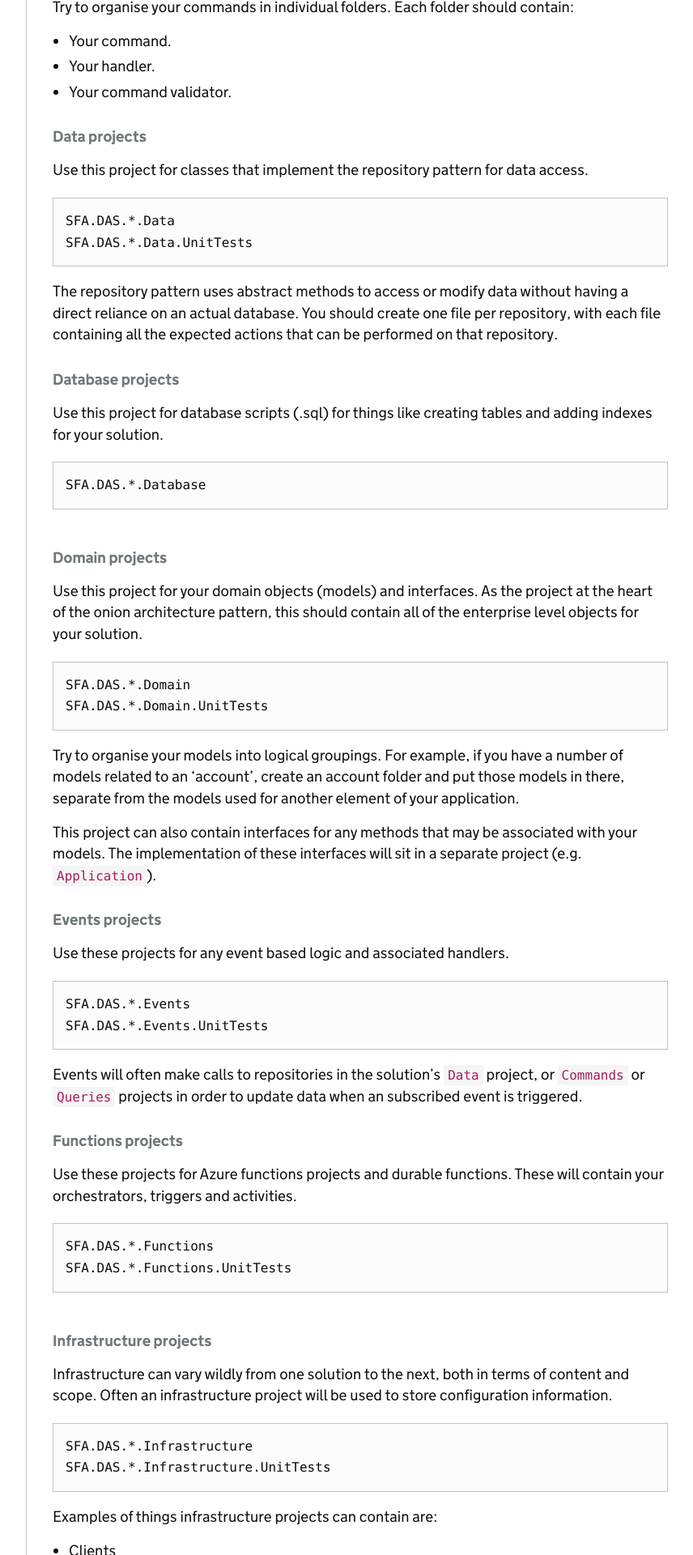
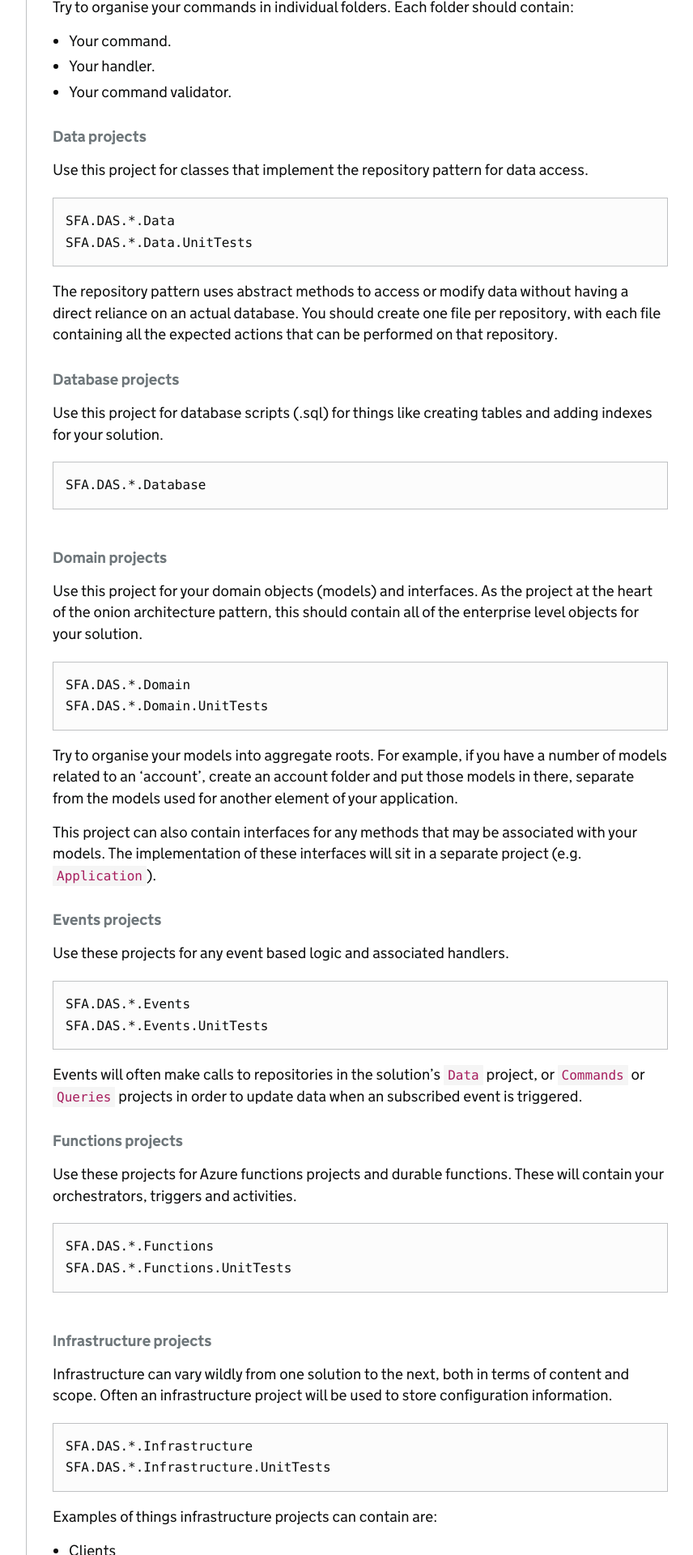
Before and after one commit to SkillsFundingAgency/das-technical-guidance, a Jekyll site: the page built from collections/_development_standards/solution-structure.md, in a window 1280 px wide. Shown: the part 2916-4836 px from the top of the page at 81% size, without its empty margins (298-1154 px from the left). Built offline with Jekyll 4.4.1, drawn with Linux system fonts in a browser that asks for light colours.

Commit message:
Changed domain projects to group classes as aggregate roots.

````diff
--- a/collections/_development_standards/solution-structure.md
+++ b/collections/_development_standards/solution-structure.md
@@ -103,7 +103,7 @@ Use this project for your domain objects (models) and interfaces. As the project
 SFA.DAS.*.Domain
 SFA.DAS.*.Domain.UnitTests
 ```
-Try to organise your models into logical groupings. For example, if you have a number of models related to an 'account', create an account folder and put those models in there, separate from the models used for another element of your application.
+Try to organise your models into aggregate roots. For example, if you have a number of models related to an 'account', create an account folder and put those models in there, separate from the models used for another element of your application.
 
 This project can also contain interfaces for any methods that may be associated with your models. The implementation of these interfaces will sit in a separate project (e.g. ```Application```).
 
````
